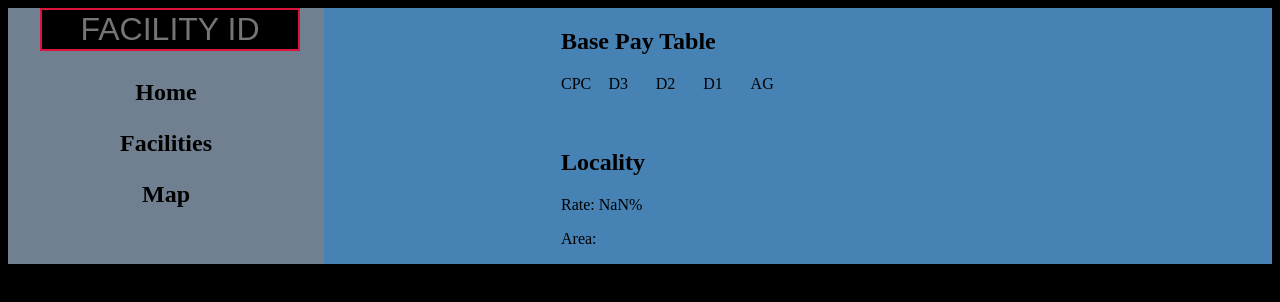
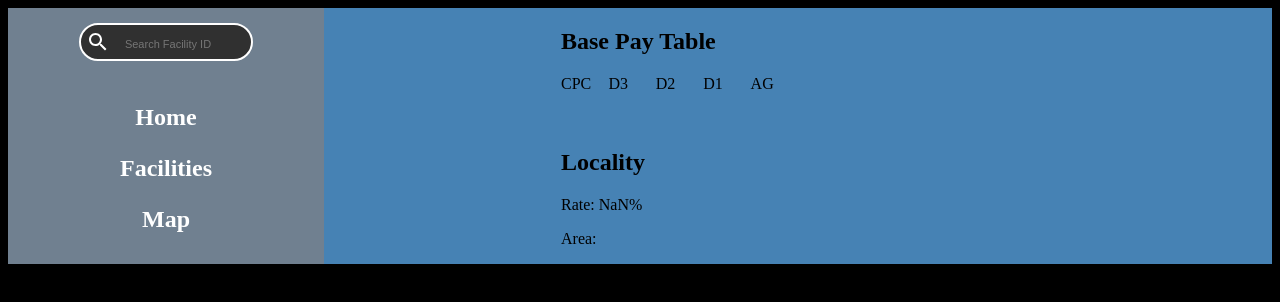
Before and after one commit to mj0730/next-fac-info, a Next.js app: page / in a window 1280 px wide. Shown: the top 302 px of the page. Built offline with nearby package versions, Linux system fonts and the light colour scheme.

Commit message:
add search icon and styling

```diff
--- a/components/PageLinks.jsx
+++ b/components/PageLinks.jsx
@@ -6,8 +6,8 @@ const PageLinks = (props) => {
   return (
     <div id="page-links">
       <Link href="/"><a>Home</a></Link>
-      <Link href="/facilities">Facilities</Link>
-      <Link href="/map">Map</Link>
+      <Link href="/facilities"><a>Facilities</a></Link>
+      <Link href="/map"><a>Map</a></Link>
     </div>
   )
 }
--- a/components/SearchBox.jsx
+++ b/components/SearchBox.jsx
@@ -1,4 +1,5 @@
 import React from 'react';
+import SearchIcon from '@material-ui/icons/Search';
 
 const SearchBox = ({facId, setFacId}) => {
   const handleChange = (e) => {
@@ -7,8 +8,9 @@ const SearchBox = ({facId, setFacId}) => {
 
   return (
   <div id="search-box">
-    <form>
-      <input type="text" id="facId" name="facId" minLength="3" maxLength="3" placeholder="Facility ID" value={facId} onChange={handleChange}/>
+    <form className="search-container">
+    <SearchIcon style={{ flexShrink: '1', fontSize: 'inherit' }}/>
+      <input type="text" id="facId" name="facId" minLength="3" maxLength="3" placeholder="Search Facility ID" value={facId} onChange={handleChange}/>
     </form>
   </div>
 )}
--- a/package.json
+++ b/package.json
@@ -20,6 +20,8 @@
   },
   "homepage": "https://github.com/mj0730/7110react#readme",
   "dependencies": {
+    "@material-ui/core": "^4.9.13",
+    "@material-ui/icons": "^4.9.1",
     "next": "^9.3.6",
     "react": "^16.13.1",
     "react-dom": "^16.13.1"
--- a/styles.css
+++ b/styles.css
@@ -13,20 +13,38 @@ body {
 }
 
 /* Search box */
+div#search-box {
+  text-align: center;
+}
 
-form {
-  max-width: 80%;
-  margin: 0 auto;
+form.search-container {
+  display: inline-flex;
+  max-width: 160px;
+  margin: 15px auto;
+  background-color: #303030;
+  border: 2px solid #FFF;
+  border-radius: 20px;
+  padding: 5px;
+  color: #FFF;
+  font-size: 1.5em;
+  position: relative;
 }
 
 input#facId {
-  width: 100%;
-  background-color: #000;
-  border: 2px solid crimson;
+  width: 60%;
+  background-color: #303030;
+  border: none;
   color: #fff;
-  font-size: 2em;
+  text-transform: uppercase;
+  position: relative;
+  left: 8px;
+  font-size: 18px;
   text-align: center;
-  text-transform: uppercase;
+}
+
+#facId::placeholder {
+  text-transform: none;
+  font-size: 11px;
 }
 
 /* Link Menu */
@@ -43,7 +61,7 @@ input#facId {
   text-align: center;
   text-decoration: none;
   font-weight: bold;
-  color: #000;
+  color: #FFF;
 }
 
 #page-links a:hover {
```
Also changed, not shown: 1 other file (tests, documents, lock files or other folders).
